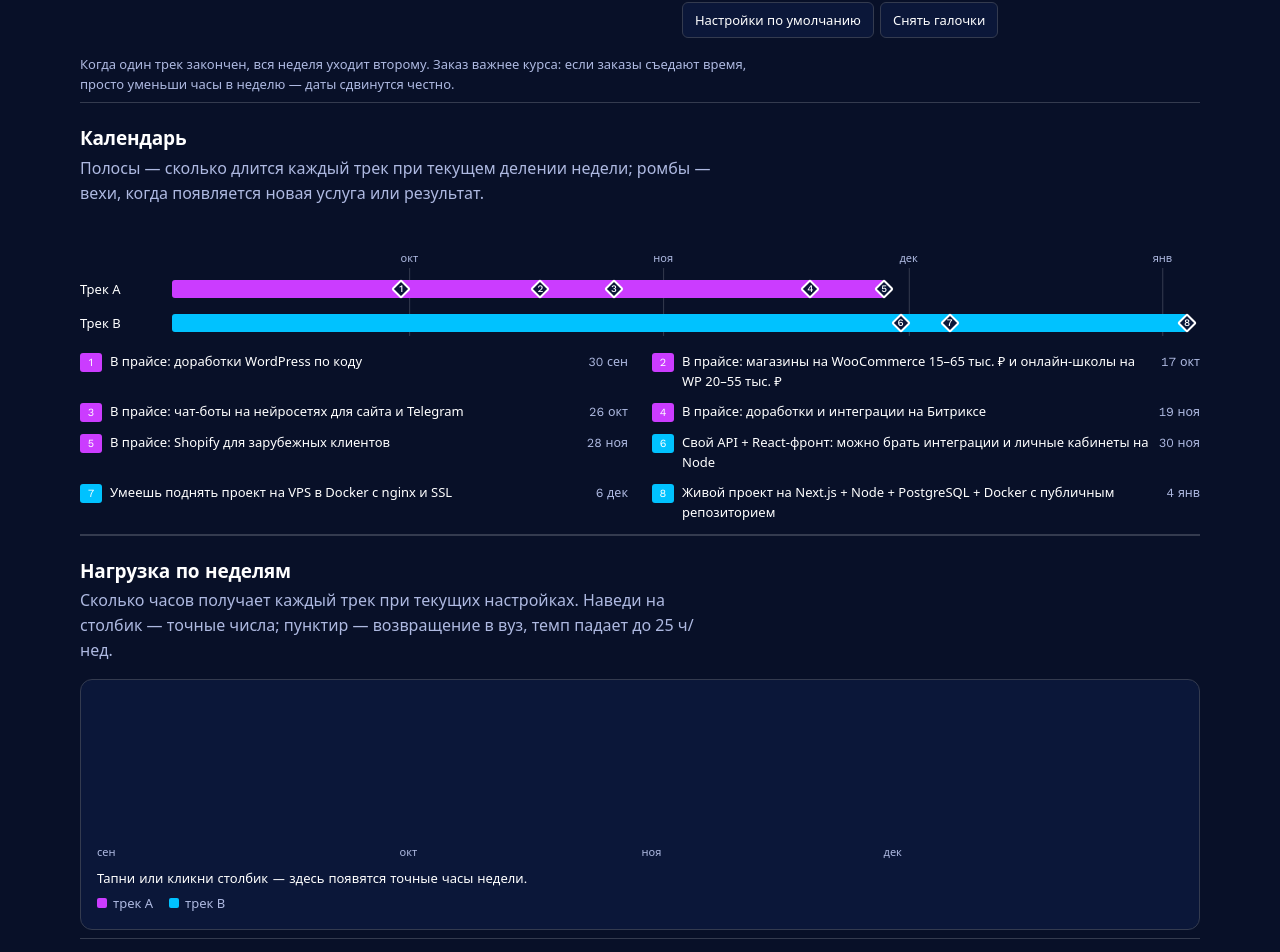
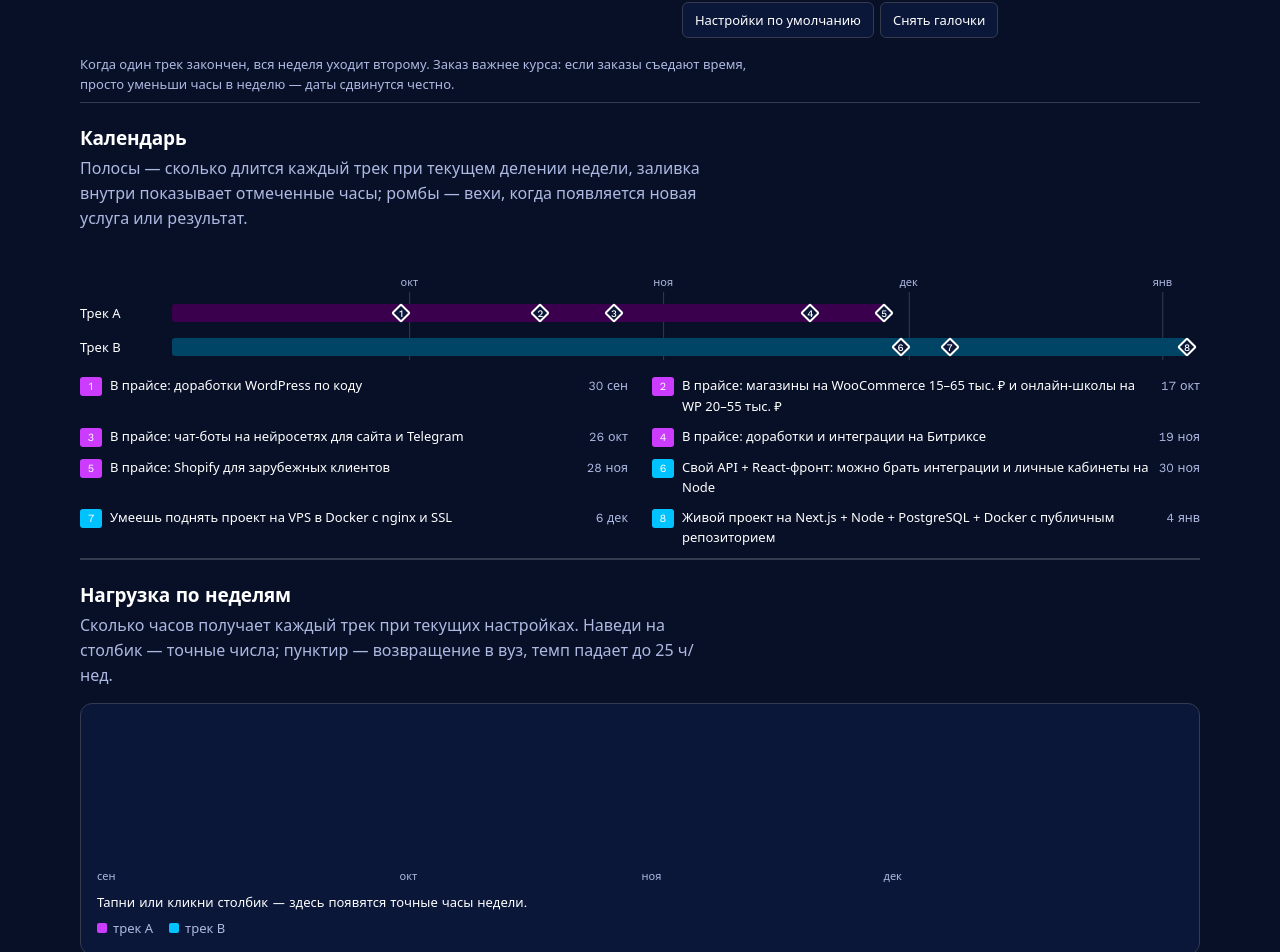
Before and after one commit to erix319/verno-roadmap, a React (Vite) app: page / in a window 1280 px wide. Shown: the part 1381-2333 px from the top of the page. Built offline with nearby package versions, Linux system fonts and the light colour scheme; a web font is replaced by a local one.

Commit message:
Календарь как в math-roadmap: заливка прогресса внутри полос треков, текстовая сводка для скринридера, засечки шкалы по числу полос

```diff
--- a/src/components/Timeline.tsx
+++ b/src/components/Timeline.tsx
@@ -1,4 +1,4 @@
-import { Fragment } from 'react'
+import { Fragment, type CSSProperties } from 'react'
 import { UNI_DATE, type TrackId } from '../data'
 import { addDays, fmtDate, MONTHS_SHORT, parseISO, toISO, type Plan } from '../schedule'
 
@@ -40,11 +40,26 @@
     <figure className="timeline">
       <figcaption className="timeline__caption">
         <h2>Календарь</h2>
-        <p className="section-lead">Полосы — сколько длится каждый трек при текущем делении недели; ромбы — вехи, когда появляется новая услуга или результат.</p>
+        <p className="section-lead">
+          Полосы — сколько длится каждый трек при текущем делении недели, заливка внутри показывает отмеченные часы; ромбы — вехи, когда появляется новая услуга
+          или результат.
+        </p>
       </figcaption>
 
+      {/* График декоративен для скринридера — то же содержание словами */}
+      <p className="visually-hidden">
+        {trackIds
+          .map((trackId) => {
+            const track = plan.tracks[trackId]
+            const percent = track.total ? Math.round((track.done / track.total) * 100) : 0
+            return `Трек ${trackId}: отмечено ${percent} %, финиш ${fmtDate(track.finish)}. `
+          })
+          .join('')}
+        Возвращение в вуз 9 февраля 2027.
+      </p>
+
       <div className="timeline__scroll">
-        <div className="timeline__chart" aria-hidden="true">
+        <div className="timeline__chart" style={{ '--timeline-rows': trackIds.length } as CSSProperties} aria-hidden="true">
           <div className="timeline__months">
             {months.map((month) => (
               <span className="timeline__month" key={`${month.label}-${month.x}`} style={{ insetInlineStart: `${month.x}%` }}>
@@ -61,11 +76,14 @@
           {trackIds.map((trackId) => {
             const track = plan.tracks[trackId]
             const modifier = trackId === 'A' ? 'track-a' : 'track-b'
+            const percent = track.total ? Math.round((track.done / track.total) * 100) : 0
             return (
               <Fragment key={trackId}>
                 <span className="timeline__row-label">Трек {trackId}</span>
                 <div className="timeline__row">
-                  <span className={`timeline__bar timeline__bar--${modifier}`} style={{ width: `${track.finish ? positionOf(track.finish) : 0}%` }} />
+                  <span className={`timeline__bar timeline__bar--${modifier}`} style={{ width: `${track.finish ? positionOf(track.finish) : 0}%` }}>
+                    <span className={`timeline__fill timeline__fill--${modifier}`} style={{ width: `${percent}%` }} />
+                  </span>
                   {milestones
                     .filter((milestone) => milestone.trackId === trackId)
                     .map((milestone) => (
--- a/src/styles/components/timeline.css
+++ b/src/styles/components/timeline.css
@@ -49,7 +49,8 @@
   inset-inline-start: 50%;
   inset-block-start: 1.125rem;
   width: 1px;
-  height: 4.75rem;
+  /* Высота засечки следует числу полос: строка 1.625rem + промежуток 0.5rem */
+  height: calc(var(--timeline-rows, 2) * 2.125rem + 0.5rem);
   background: var(--color-border);
 }
 
@@ -65,7 +66,7 @@
   inset-inline-start: 100%;
   inset-block-start: 2.375rem;
   width: 2px;
-  height: 3.5rem;
+  height: calc(var(--timeline-rows, 2) * 2.125rem - 0.75rem);
   background: var(--color-text);
 }
 
@@ -85,13 +86,29 @@
   inset-block-start: 0.25rem;
   height: 1.125rem;
   border-radius: var(--radius-sm);
+  overflow: hidden;
 }
 
+/* Полоса — приглушённый фон на всю длину трека, заливка внутри = отмеченные часы */
 .timeline__bar--track-a {
+  background: var(--color-track-a-surface);
+}
+
+.timeline__bar--track-b {
+  background: var(--color-track-b-surface);
+}
+
+.timeline__fill {
+  display: block;
+  height: 100%;
+  transition: width 300ms ease;
+}
+
+.timeline__fill--track-a {
   background: var(--color-track-a);
 }
 
-.timeline__bar--track-b {
+.timeline__fill--track-b {
   background: var(--color-track-b);
 }
 
```
